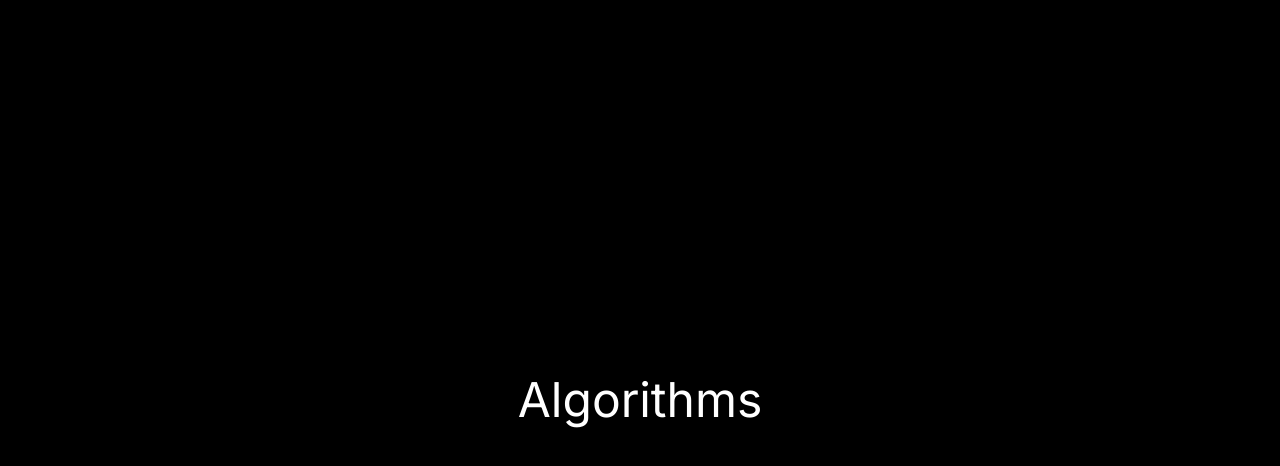
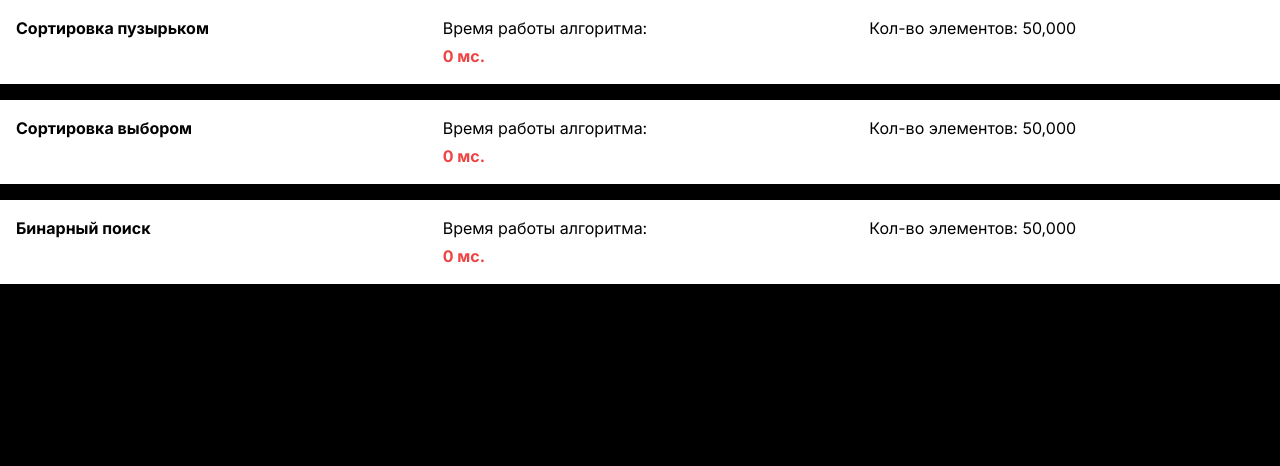
Before and after one commit to Qtrixnet/algorithms, a Next.js app: page / in a window 1280 px wide. Shown: the top 466 px of the page. Built offline with nearby package versions, Linux system fonts and the light colour scheme.

Commit message:
create result container

```diff
--- a/src/app/page.tsx
+++ b/src/app/page.tsx
@@ -8,21 +8,18 @@ import { generateUnsortedArr } from '@/modules/Core/utils/generateUnsortedArr'
 
 const homeClassName = cx(
   // Блочная модель
-  'm-auto',
+  'flex flex-col gap-4',
 )
 
-const titleClassName = cx('text-5xl')
-
-const TEST_ARRAY_LENGTH = 20_000
+const TEST_ARRAY_LENGTH = 50_000
 const TEST_ARRAY = generateUnsortedArr(TEST_ARRAY_LENGTH)
 
 const Home = (): ReactElement => {
   return (
     <section className={homeClassName}>
-      <h1 className={titleClassName}>Algorithms</h1>
-      <BubbleSort array={TEST_ARRAY} />
-      <SelectionSort array={TEST_ARRAY} />
-      <BinarySearch array={TEST_ARRAY} />
+      <BubbleSort array={TEST_ARRAY} title='Сортировка пузырьком' />
+      <SelectionSort array={TEST_ARRAY} title='Сортировка выбором' />
+      <BinarySearch array={TEST_ARRAY} title='Бинарный поиск' />
     </section>
   )
 }
--- a/src/modules/Core/components/BinarySearch/BinarySearch.tsx
+++ b/src/modules/Core/components/BinarySearch/BinarySearch.tsx
@@ -1,26 +1,19 @@
-'use client'
-
-import { useEffect } from 'react'
+import { ReactElement } from 'react'
 
 import { binarySearch } from '@/modules/Core/alghorithms/binarySearch'
-import { performanceLogger } from '@/modules/Core/utils/performanceLogger'
+import { ResultView } from '@/modules/Core/components/ResultView'
 
 interface Props {
   array: number[]
+  title: string
 }
 
-export const BinarySearch = ({ array }: Props): null => {
-  useEffect(() => {
-    const start = performance.now()
-    binarySearch(array, 100)
-    const end = performance.now()
+const BinarySearch = ({ array, title }: Props): ReactElement => {
+  const start = performance.now()
+  binarySearch(array, 100)
+  const end = performance.now()
 
-    performanceLogger({
-      algorithmName: 'binary-search',
-      time: end - start,
-      array,
-    })
-  }, [array])
+  return <ResultView elements={array.length} time={end - start} title={title} />
+}
 
-  return null
-}
+export default BinarySearch
--- a/src/modules/Core/components/BinarySearch/index.ts
+++ b/src/modules/Core/components/BinarySearch/index.ts
@@ -1 +1 @@
-export { BinarySearch } from './BinarySearch'
+export { default as BinarySearch } from './BinarySearch'
--- a/src/modules/Core/components/BubbleSort/BubbleSort.tsx
+++ b/src/modules/Core/components/BubbleSort/BubbleSort.tsx
@@ -1,26 +1,19 @@
-'use client'
-
-import { useEffect } from 'react'
+import { ReactElement } from 'react'
 
 import { bubbleSort } from '@/modules/Core/alghorithms/bubbleSort'
-import { performanceLogger } from '@/modules/Core/utils/performanceLogger'
+import { ResultView } from '@/modules/Core/components/ResultView'
 
 interface Props {
   array: number[]
+  title: string
 }
 
-export const BubbleSort = ({ array }: Props): null => {
-  useEffect(() => {
-    const start = performance.now()
-    const result = bubbleSort(array)
-    const end = performance.now()
+const BubbleSort = ({ array, title }: Props): ReactElement => {
+  const start = performance.now()
+  bubbleSort(array)
+  const end = performance.now()
 
-    performanceLogger({
-      algorithmName: 'bubble-sort',
-      time: end - start,
-      array: result,
-    })
-  }, [array])
+  return <ResultView elements={array.length} time={end - start} title={title} />
+}
 
-  return null
-}
+export default BubbleSort
--- a/src/modules/Core/components/BubbleSort/index.ts
+++ b/src/modules/Core/components/BubbleSort/index.ts
@@ -1 +1 @@
-export { BubbleSort } from './BubbleSort'
+export { default as BubbleSort } from './BubbleSort'
--- /dev/null
+++ b/src/modules/Core/components/ResultView/ResultView.tsx
@@ -0,0 +1,43 @@
+import { cx } from 'class-variance-authority'
+import { ReactElement } from 'react'
+
+interface Props {
+  elements: number
+  time: number
+  title: string
+}
+
+const containerClassName = cx(
+  // Блочная модель
+  'grid grid-cols-3 gap-8 p-4',
+  'mobile:grid-cols-1 mobile:gap-2',
+  // Оформление
+  'bg-white text-black',
+)
+
+const titleContainer = cx(
+  // Оформление
+  'font-bold',
+)
+
+const timeContainerClassName = cx(
+  // Блочная модель
+  'flex flex-col gap-1',
+)
+
+const timeClassName = cx(
+  // Оформление
+  'text-red-500 font-bold',
+)
+
+export const ResultView = ({ elements, time, title }: Props): ReactElement => {
+  return (
+    <div className={containerClassName}>
+      <div className={titleContainer}>{title}</div>
+      <div className={timeContainerClassName}>
+        Время работы алгоритма: <span className={timeClassName}>{time} мс.</span>
+      </div>
+      <div>Кол-во элементов: {elements.toLocaleString()}</div>
+    </div>
+  )
+}
--- /dev/null
+++ b/src/modules/Core/components/ResultView/index.ts
@@ -0,0 +1 @@
+export { ResultView } from './ResultView'
--- a/src/modules/Core/components/SelectionSort/SelectionSort.tsx
+++ b/src/modules/Core/components/SelectionSort/SelectionSort.tsx
@@ -1,26 +1,19 @@
-'use client'
-
-import { useEffect } from 'react'
+import { ReactElement } from 'react'
 
 import { selectionSort } from '@/modules/Core/alghorithms/selectionSort'
-import { performanceLogger } from '@/modules/Core/utils/performanceLogger'
+import { ResultView } from '@/modules/Core/components/ResultView'
 
 interface Props {
   array: number[]
+  title: string
 }
 
-export const SelectionSort = ({ array }: Props): null => {
-  useEffect(() => {
-    const start = performance.now()
-    const result = selectionSort(array)
-    const end = performance.now()
+const SelectionSort = ({ array, title }: Props): ReactElement => {
+  const start = performance.now()
+  selectionSort(array)
+  const end = performance.now()
 
-    performanceLogger({
-      algorithmName: 'selection-sort',
-      time: end - start,
-      array: result,
-    })
-  }, [array])
+  return <ResultView elements={array.length} time={end - start} title={title} />
+}
 
-  return null
-}
+export default SelectionSort
--- a/src/modules/Core/components/SelectionSort/index.ts
+++ b/src/modules/Core/components/SelectionSort/index.ts
@@ -1 +1 @@
-export { SelectionSort } from './SelectionSort'
+export { default as SelectionSort } from './SelectionSort'
```
